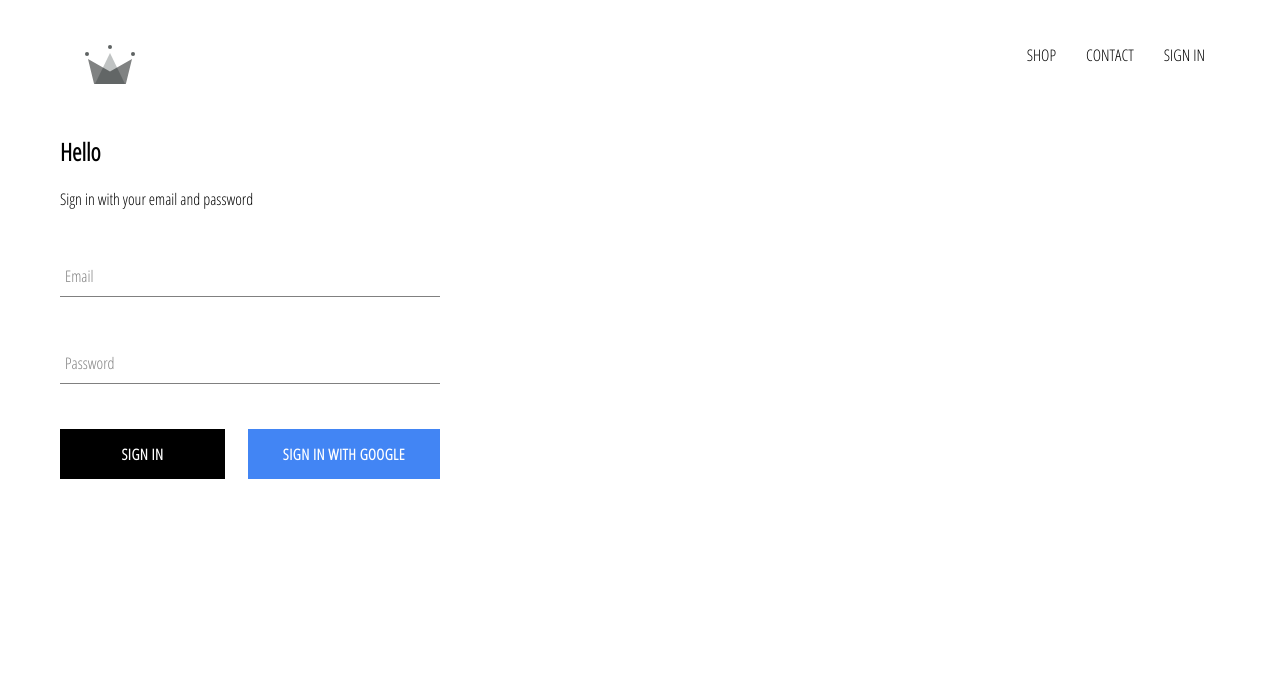
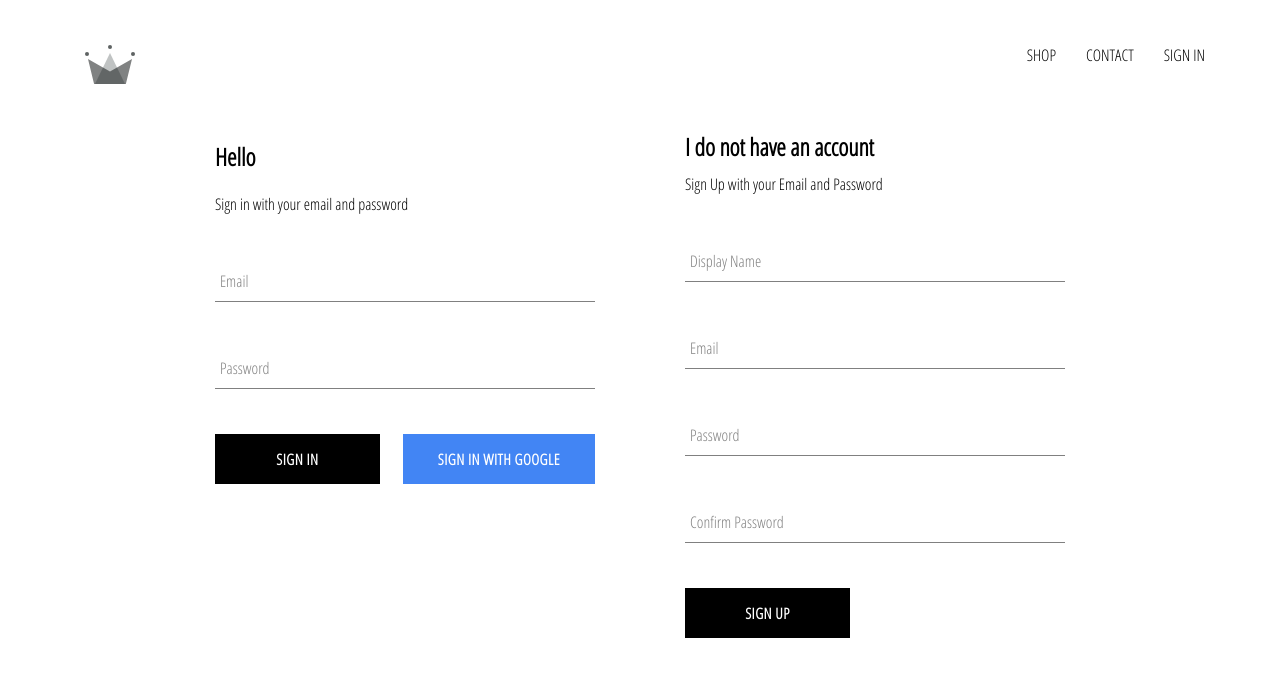
Before and after one commit to iyosayi/crwn-clothing, a React (Create React App) app: page /signin in a window 1280 px wide. Shown: the top 676 px of the page. Built offline with nearby package versions, Linux system fonts and the light colour scheme; no server answers.

Commit message:
created sign-up functionality and integrated it into the firebase DB, authenticated users too also

```diff
--- a/src/App.js
+++ b/src/App.js
@@ -5,7 +5,7 @@ import HomePage from "./pages/homepage/HomePage";
 import ShopPage from "./pages/shop/ShopPage";
 import Header from "./components/header/Header";
 import SignInAndSignUp from "./pages/signIn-and-signUp/Sign-in-and-sign-up";
-import { auth } from "./firebase/firebase.utils";
+import { auth, createUserProfileDocument } from "./firebase/firebase.utils";
 
 class App extends Component {
   constructor(props) {
@@ -20,10 +20,23 @@ class App extends Component {
 
   //This line keeps session persistence
   componentDidMount() {
-    this.unsubscribeFromAuth = auth.onAuthStateChanged(user => {
-      this.setState({ currentUser: user });
+    this.unsubscribeFromAuth = auth.onAuthStateChanged(async userAuth => {
+      if (userAuth) {
+        const userRef = await createUserProfileDocument(userAuth);
 
-      console.log(user);
+        userRef.onSnapshot(snapShot => {
+          this.setState({
+            currentUser: {
+              id: snapShot.id,
+              ...snapShot.data()
+            }
+          });
+
+          console.log(this.state);
+        });
+      } else {
+        this.setState({ currentUser: userAuth });
+      }
     });
   }
 
--- a/src/components/button/button.scss
+++ b/src/components/button/button.scss
@@ -4,7 +4,7 @@
   height: 50px;
   letter-spacing: 0.5px;
   line-height: 50px;
-  padding: 0 35px 0 35px;
+  padding: 0px 35px 0 35px;
   font-size: 15px;
   background-color: black;
   color: white;
--- a/src/components/directory/Directory.jsx
+++ b/src/components/directory/Directory.jsx
@@ -12,7 +12,7 @@ class Directory extends Component {
           title: "hats",
           imageUrl: "https://i.ibb.co/cvpntL1/hats.png",
           id: 1,
-          linkUrl: "hats"
+          linkUrl: "shop/hats"
         },
         {
           title: "jackets",
--- /dev/null
+++ b/src/components/sign-up/SignUp.jsx
@@ -0,0 +1,101 @@
+import React from "react";
+import FormInput from "../form-input/FormInput";
+import Button from "../button/Button";
+import { auth, createUserProfileDocument } from "../../firebase/firebase.utils";
+import "./signup.scss";
+
+class SignUp extends React.Component {
+  constructor(props) {
+    super(props);
+
+    this.state = {
+      displayName: "",
+      email: "",
+      password: "",
+      confirmPassword: ""
+    };
+  }
+
+  handleSubmit = async event => {
+    event.preventDefault();
+    const { email, displayName, password, confirmPassword } = this.state;
+    if (password !== confirmPassword) {
+      alert("Passwords do not match");
+      return;
+    }
+
+    if (password < 6) {
+      alert("Password must be at least 6 characters");
+      return;
+    }
+
+    try {
+      const { user } = await auth.createUserWithEmailAndPassword(
+        email,
+        password
+      );
+      await createUserProfileDocument(user, { displayName });
+
+      this.setState({
+        displayName: "",
+        email: "",
+        password: "",
+        confirmPassword: ""
+      });
+    } catch (err) {
+      console.log(err.message);
+    }
+  };
+
+  handleChange = event => {
+    const { name, value } = event.target;
+    this.setState({ [name]: value });
+  };
+
+  render() {
+    const { email, displayName, password, confirmPassword } = this.state;
+    return (
+      <div className="sign-up">
+        <h2 className="title">I do not have an account</h2>
+        <span>Sign Up with your Email and Password</span>
+        <form onSubmit={this.handleSubmit} className="sign-up-form">
+          <FormInput
+            type="text"
+            name="displayName"
+            value={displayName}
+            onChange={this.handleChange}
+            label="Display Name"
+            required
+          />
+          <FormInput
+            type="text"
+            name="email"
+            value={email}
+            onChange={this.handleChange}
+            label="Email"
+            required
+          />
+          <FormInput
+            type="password"
+            name="password"
+            value={password}
+            onChange={this.handleChange}
+            label="Password"
+            required
+          />
+          <FormInput
+            type="password"
+            name="confirmPassword"
+            value={confirmPassword}
+            onChange={this.handleChange}
+            label="Confirm Password"
+            required
+          />
+          <Button type="submit">SIGN UP</Button>
+        </form>
+      </div>
+    );
+  }
+}
+
+export default SignUp;
--- /dev/null
+++ b/src/components/sign-up/signup.scss
@@ -0,0 +1,9 @@
+.sign-up {
+  display: flex;
+  flex-direction: column;
+  width: 23.75rem;
+
+  .title {
+    margin: 10px 0;
+  }
+}
--- a/src/firebase/firebase.utils.js
+++ b/src/firebase/firebase.utils.js
@@ -19,6 +19,33 @@ firebase.initializeApp(config);
 export const auth = firebase.auth();
 export const firestore = firebase.firestore();
 
+//To store users in the DB
+export const createUserProfileDocument = async (userAuth, additionalData) => {
+  //To create a user in the DB, first check if the user exist, if not create
+  if (!userAuth) return;
+  const userRef = firestore.doc(`users/${userAuth.uid}`);
+  const snapShot = await userRef.get();
+
+  //If no data in the snapshot, create one
+  if (!snapShot.exists) {
+    const { displayName, email } = userAuth;
+    const createdAt = new Date();
+
+    try {
+      await userRef.set({
+        displayName,
+        email,
+        createdAt,
+        ...additionalData
+      });
+    } catch (error) {
+      console.log(error.message);
+    }
+  }
+
+  return userRef;
+};
+
 //Google auth
 const provider = new firebase.auth.GoogleAuthProvider();
 provider.setCustomParameters({ prompt: "select_account" });
--- a/src/pages/signIn-and-signUp/Sign-in-and-sign-up.jsx
+++ b/src/pages/signIn-and-signUp/Sign-in-and-sign-up.jsx
@@ -1,10 +1,13 @@
 import React from "react";
 import SignIn from "../../components/sign-in/Sign-In";
+import SignUp from "../../components/sign-up/SignUp";
+import "./sigin-and-signup.scss";
 
 function SignInAndSignUp() {
   return (
-    <div>
+    <div className="signin-and-signup">
       <SignIn />
+      <SignUp />
     </div>
   );
 }
--- /dev/null
+++ b/src/pages/signIn-and-signUp/sigin-and-signup.scss
@@ -0,0 +1,6 @@
+.signin-and-signup {
+  width: 53.13rem;
+  display: flex;
+  justify-content: space-between;
+  margin: 1.875rem auto;
+}
```
Also changed, not shown: src/pages/signIn-and-signUp/sigin.scss (deleted).
